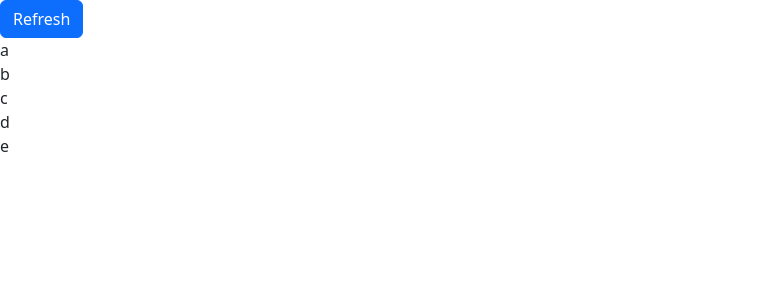
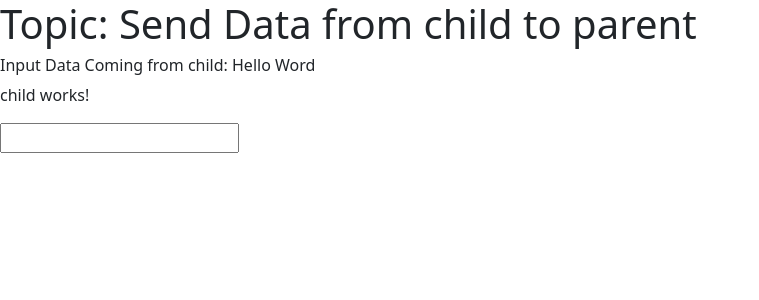
Before and after one commit to shehroz665/AngularAdvance, an Angular app: page / in a window 1280 px wide. Shown: the top 300 px of the page, without its empty margins (0-759 px from the left). Built offline with nearby package versions, Linux system fonts and the light colour scheme.

Commit message:
Topic: Send Data from child to parent

```diff
--- a/src/app/app.component.html
+++ b/src/app/app.component.html
@@ -1,9 +1,18 @@
 <!-- <app-header></app-header>
 <router-outlet></router-outlet> -->
-<div>
+
+
+<!-- <div>
+    <h1>Topic: trackBy</h1>
     <button class="btn btn-primary" (click)="onRefresh()"> Refresh
     </button>
     <div *ngFor="let item of users;trackBy:trackByUser" >
         {{item.name}}
     </div>
+</div> -->
+
+<div>
+    <h1>Topic: Send Data from child to parent</h1>
+    <h6>Input Data Coming from child: {{topic}}</h6>
+    <app-child (updateTopicEvent)="updateTopic($event)"></app-child>
 </div>
--- a/src/app/app.component.ts
+++ b/src/app/app.component.ts
@@ -8,43 +8,45 @@ import { Component } from '@angular/core';
   styleUrls: ['./app.component.css']
 })
 export class AppComponent {
+  topic: string = 'Hello Word';
   title = 'advance';
-  num:number=50;
-  status:boolean=false;
-  myPromise:any;
-  users:any[]=[
-    {id:1,name:'a'},
-    {id:2,name:'b'},
-    {id:3,name:'c'},
-    {id:4,name:'d'},
-    {id:5,name:'e'},
-]
-  onRefresh(){
-    if(this.users.length===5){
-      this.users=[
-        {id:1,name:'a'},
-        {id:2,name:'b'},
-        {id:4,name:'d'},
-        {id:5,name:'e'},
-        {id:6,name:'f'},
-        {id:7,name:'g'},
-    ]
+  num: number = 50;
+  status: boolean = false;
+  myPromise: any;
+  users: any[] = [
+  { id: 1, name: 'a' },
+  { id: 2, name: 'b' },
+  { id: 3, name: 'c' },
+  { id: 4, name: 'd' },
+  { id: 5, name: 'e' }
+  ];
+  updateTopic(item:string){
+    this.topic=item;
+  }
+  onRefresh() {
+    if (this.users.length === 5) {
+      this.users = [
+        { id: 1, name: 'a' },
+        { id: 2, name: 'b' },
+        { id: 4, name: 'd' },
+        { id: 5, name: 'e' },
+        { id: 6, name: 'f' },
+        { id: 7, name: 'g' },
+      ]
     }
-    else{
-      this.users=[
-        {id:1,name:'a'},
-        {id:2,name:'b'},
-        {id:3,name:'c'},
-        {id:4,name:'d'},
-        {id:5,name:'e'},
-    ]
+    else {
+      this.users = [
+        { id: 1, name: 'a' },
+        { id: 2, name: 'b' },
+        { id: 3, name: 'c' },
+        { id: 4, name: 'd' },
+        { id: 5, name: 'e' },
+      ]
     }
   }
-  trackByUser(index:number,item:any){
+  trackByUser(index: number, item: any) {
     // return index;
     return item.id;
   }
-  ngOnInit(): void {
 
-  }
 }
--- /dev/null
+++ b/src/app/child/child.component.html
@@ -0,0 +1,2 @@
+<p>child works!</p>
+<input type="text" [(ngModel)]="val" (ngModelChange)="onChange()" />
--- /dev/null
+++ b/src/app/child/child.component.ts
@@ -0,0 +1,16 @@
+import { Component } from '@angular/core';
+import { Output,EventEmitter } from '@angular/core';
+
+@Component({
+  selector: 'app-child',
+  templateUrl: './child.component.html',
+  styleUrls: ['./child.component.css']
+})
+export class ChildComponent {
+  @Output() updateTopicEvent=new EventEmitter<string>();
+  val:string='';
+  onChange(){
+   this.updateTopicEvent.emit(this.val);
+
+  }
+}
```
Also changed, not shown: src/app/app.module.ts (+6 -2 lines), src/app/child/child.component.css (added), 1 other file (tests, documents, lock files or other folders).
